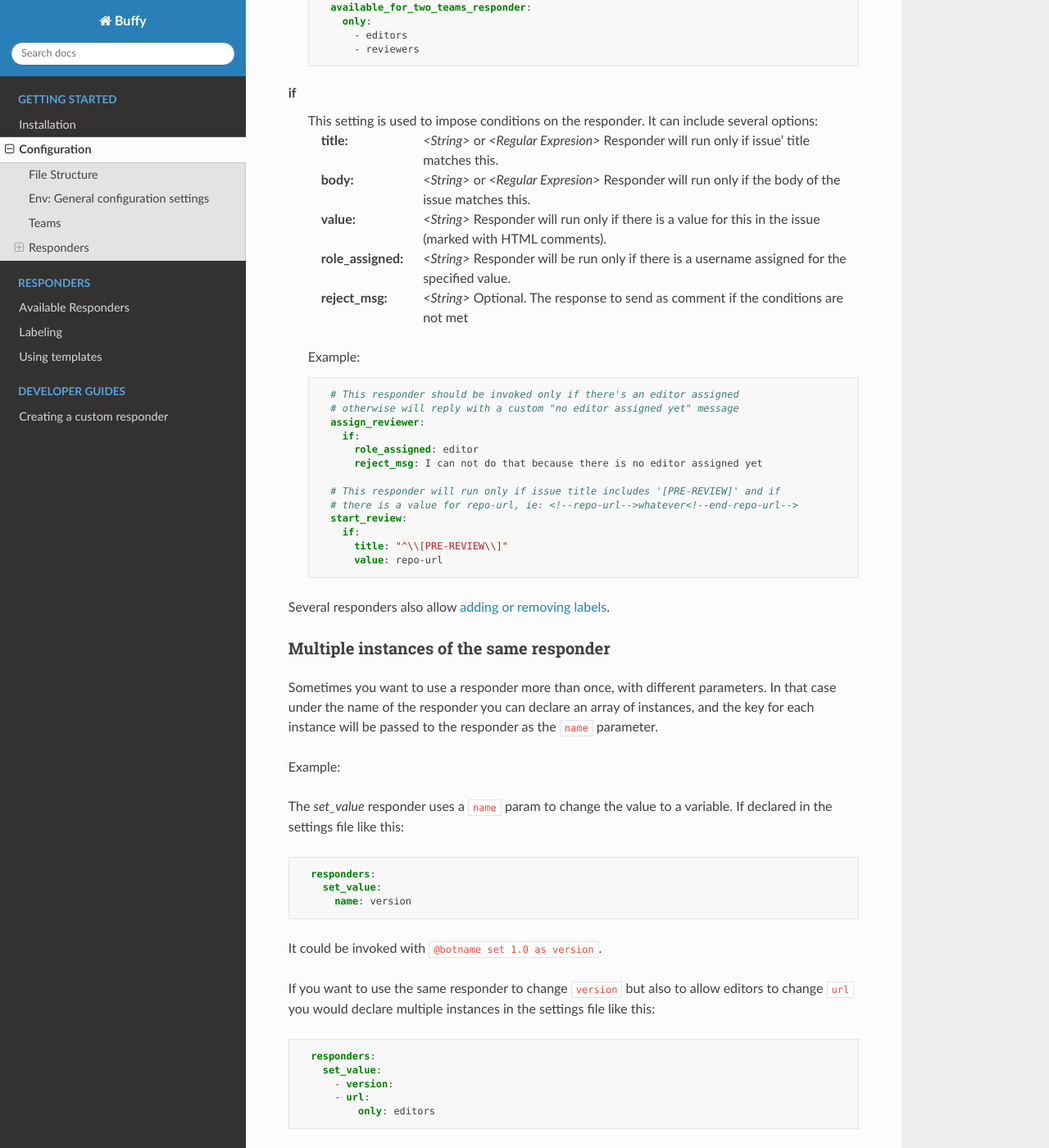
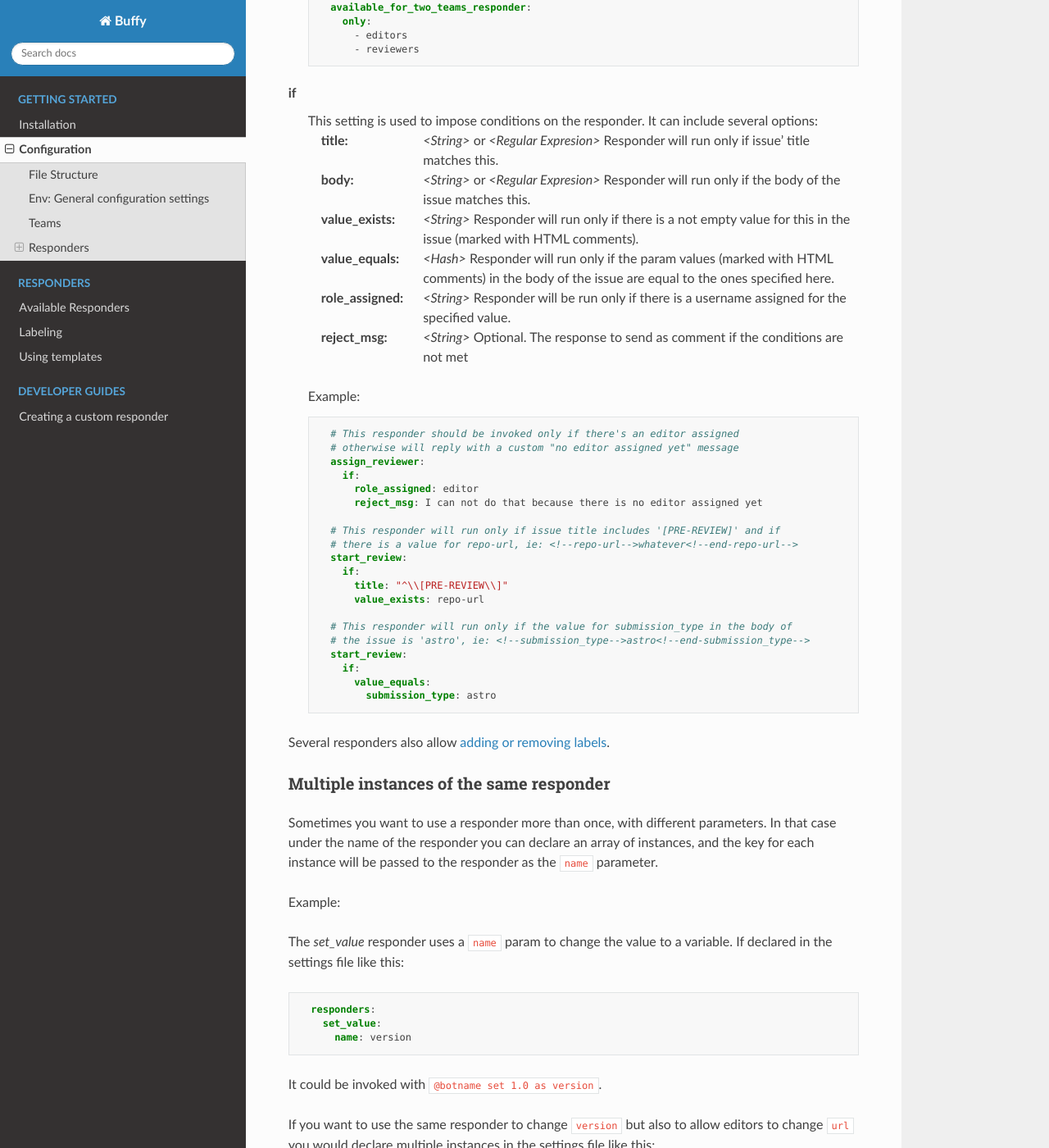
Before and after one commit to openjournals/buffy, a Sphinx documentation site: the page built from docs/configuration.md, in a window 1280 px wide and 1400 px high, scrolled down 3117 px. Shown: the whole window at 82% size. Built offline with Sphinx 7.4.7 and the Read the Docs theme 2.0.0, drawn with Linux system fonts in a browser that asks for light colours.

Commit message:
docs for value_exists/equals

````diff
--- a/docs/configuration.md
+++ b/docs/configuration.md
@@ -144,7 +144,8 @@ The _env_ section is used to declare general key/value settings. For security re
 ```eval_rst
 :title: *<String>* or *<Regular Expresion>* Responder will run only if issue' title matches this.
 :body: *<String>* or *<Regular Expresion>* Responder will run only if the body of the issue matches this.
-:value: *<String>* Responder will run only if there is a value for this in the issue (marked with HTML comments).
+:value_exists: *<String>* Responder will run only if there is a not empty value for this in the issue (marked with HTML comments).
+:value_equals: *<Hash>* Responder will run only if the param values (marked with HTML comments) in the body of the issue are equal to the ones specified here.
 :role_assigned: *<String>* Responder will be run only if there is a username assigned for the specified value.
 :reject_msg: *<String>* Optional. The response to send as comment if the conditions are not met
 ```
@@ -164,7 +165,14 @@ The _env_ section is used to declare general key/value settings. For security re
     start_review:
       if:
         title: "^\\[PRE-REVIEW\\]"
-        value: repo-url
+        value_exists: repo-url
+
+    # This responder will run only if the value for submission_type in the body of
+    # the issue is 'astro', ie: <!--submission_type-->astro<!--end-submission_type-->
+    start_review:
+      if:
+        value_equals:
+          submission_type: astro
   ```
   </dd>
 
````
